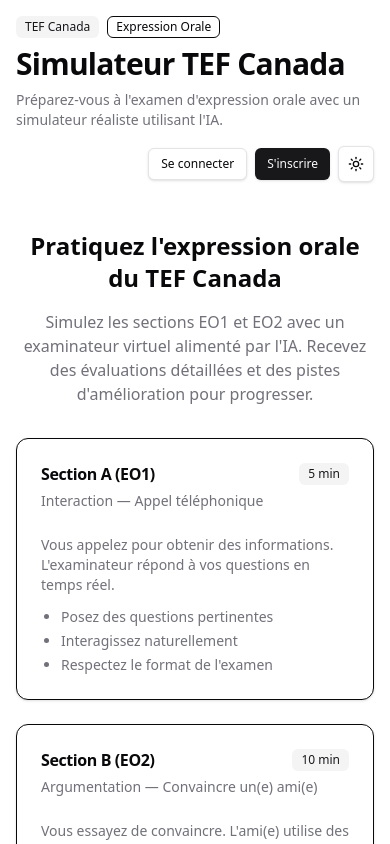
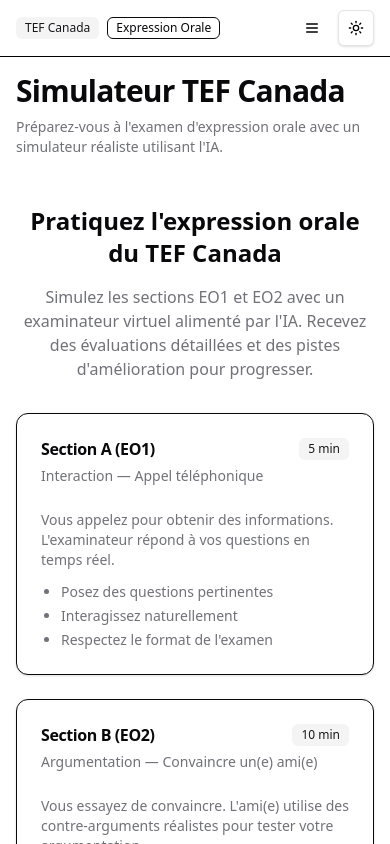
Before and after one commit to JashanpreetSingh-dev/TEF-Examiner, a Next.js app in the folder web/: page / in a window 390 px wide. Shown: the top 844 px of the page. Built offline with nearby package versions, Linux system fonts and the light colour scheme; no server answers.

Commit message:
Add Navbar component and integrate it into the layout; implement mobile menu for better navigation on smaller screens. Refactor page components to streamline UI and remove unused elements, enhancing overall user experience.

```diff
--- a/web/src/app/history/page.tsx
+++ b/web/src/app/history/page.tsx
@@ -1,6 +1,5 @@
 import { auth } from "@clerk/nextjs/server";
 import { redirect } from "next/navigation";
-import { ModeToggle } from "@/components/mode-toggle";
 import { Button } from "@/components/ui/button";
 import Link from "next/link";
 import { HistoryList } from "@/components/history/HistoryList";
@@ -35,14 +34,7 @@
 
   return (
     <main className="mx-auto min-h-dvh max-w-4xl p-3 sm:p-6">
-      <header className="flex items-start justify-between gap-4">
-        <Button asChild variant="outline">
-          <Link href="/">Retour</Link>
-        </Button>
-        <ModeToggle />
-      </header>
-
-      <div className="mt-5 space-y-4">
+      <div className="space-y-4">
         <div className="flex flex-col gap-3 sm:flex-row sm:items-center sm:justify-between">
           <h1 className="text-lg font-semibold tracking-tight sm:text-xl">Historique des simulations</h1>
           <div className="flex flex-col gap-2 sm:flex-row sm:items-center">
--- a/web/src/app/layout.tsx
+++ b/web/src/app/layout.tsx
@@ -3,6 +3,7 @@
 import "./globals.css";
 import { ThemeProvider } from "@/components/theme-provider";
 import { ClerkThemeProvider } from "@/components/auth/ClerkThemeProvider";
+import { Navbar } from "@/components/navbar/Navbar";
 
 const geistSans = Geist({
   variable: "--font-geist-sans",
@@ -28,7 +29,10 @@
     <html lang="en" suppressHydrationWarning>
       <body className={`${geistSans.variable} ${geistMono.variable} min-h-dvh overflow-x-hidden antialiased`}>
         <ThemeProvider>
-          <ClerkThemeProvider>{children}</ClerkThemeProvider>
+          <ClerkThemeProvider>
+            <Navbar />
+            {children}
+          </ClerkThemeProvider>
         </ThemeProvider>
       </body>
     </html>
--- a/web/src/app/page.tsx
+++ b/web/src/app/page.tsx
@@ -1,12 +1,8 @@
 import Link from "next/link";
-import { ModeToggle } from "@/components/mode-toggle";
 import { Badge } from "@/components/ui/badge";
 import { Button } from "@/components/ui/button";
 import { Card, CardContent, CardDescription, CardHeader, CardTitle } from "@/components/ui/card";
 import { Tabs, TabsContent, TabsList, TabsTrigger } from "@/components/ui/tabs";
-import { SignInButton } from "@/components/auth/SignInButton";
-import { SignUpButton } from "@/components/auth/SignUpButton";
-import { UserButton } from "@/components/auth/UserButton";
 import { auth } from "@clerk/nextjs/server";
 
 export default async function Home() {
@@ -17,22 +13,11 @@
     return (
       <main className="min-h-screen bg-background text-foreground">
         <div className="mx-auto max-w-4xl p-4 sm:p-6">
-          <header className="flex flex-col items-start justify-between gap-4 sm:flex-row">
-            <div className="space-y-2">
-              <div className="flex items-center gap-2">
-                <Badge variant="secondary">TEF Canada</Badge>
-                <Badge variant="outline">Expression Orale</Badge>
-              </div>
+          <header className="space-y-2">
             <h1 className="text-3xl font-semibold tracking-tight">Simulateur TEF Canada</h1>
             <p className="text-sm text-muted-foreground">
               Préparez-vous à l&apos;examen d&apos;expression orale avec un simulateur réaliste utilisant l&apos;IA.
             </p>
-            </div>
-            <div className="flex items-center gap-2 self-end sm:self-auto">
-              <SignInButton />
-              <SignUpButton />
-              <ModeToggle />
-            </div>
           </header>
 
           <div className="mt-12 space-y-8">
@@ -103,12 +88,8 @@
 
             <div className="text-center space-y-4 pt-4">
               <p className="text-lg font-medium">Prêt à commencer ?</p>
-              <div className="flex items-center justify-center gap-3">
-                <SignUpButton />
-                <SignInButton />
-              </div>
               <p className="text-sm text-muted-foreground">
-                Créez un compte gratuit pour accéder au simulateur et sauvegarder vos résultats.
+                Utilisez les boutons de connexion dans la barre de navigation pour créer un compte gratuit et accéder au simulateur.
               </p>
             </div>
           </div>
@@ -121,24 +102,11 @@
   return (
     <main className="min-h-screen bg-background text-foreground">
       <div className="mx-auto max-w-4xl p-4 sm:p-6">
-        <header className="flex flex-col items-start justify-between gap-4 sm:flex-row">
-          <div className="space-y-2">
-            <div className="flex items-center gap-2">
-              <Badge variant="secondary">TEF Canada</Badge>
-              <Badge variant="outline">Expression Orale</Badge>
-            </div>
+        <header className="space-y-2">
           <h1 className="text-3xl font-semibold tracking-tight">Simulateur (EO1 / EO2)</h1>
           <p className="text-sm text-muted-foreground">
             Choisissez une section puis lancez une simulation. L&apos;examinateur est simulé en voix via l&apos;API Realtime.
           </p>
-          </div>
-          <div className="flex items-center gap-2 self-end sm:self-auto">
-            <Button asChild variant="outline" size="sm">
-              <Link href="/history">Historique</Link>
-            </Button>
-            <UserButton />
-            <ModeToggle />
-          </div>
         </header>
 
         {/* Mobile: tabs. Desktop: 2-column cards. */}
--- a/web/src/app/session/[section]/page.tsx
+++ b/web/src/app/session/[section]/page.tsx
@@ -1,12 +1,9 @@
 import Image from "next/image";
-import Link from "next/link";
 import { notFound, redirect } from "next/navigation";
 import { auth } from "@clerk/nextjs/server";
 
 import { getImageUrl, getRandomScenario, type Section } from "@/lib/kb";
 import { RealtimeExamRunner } from "./realtime-exam-runner";
-import { ModeToggle } from "@/components/mode-toggle";
-import { Button } from "@/components/ui/button";
 import { Card, CardContent } from "@/components/ui/card";
 
 export default async function SessionPage(props: { params: Promise<{ section?: string }> }) {
@@ -32,13 +29,6 @@
   return (
     <main className="mx-auto h-dvh max-w-6xl overflow-hidden p-4 sm:p-6">
       <div className="flex h-full flex-col gap-6">
-        <header className="flex items-start justify-between gap-4">
-          <Button asChild variant="outline">
-            <Link href="/">Retour</Link>
-          </Button>
-          <ModeToggle />
-        </header>
-
         <p className="text-sm text-muted-foreground overflow-hidden [display:-webkit-box] [-webkit-line-clamp:2] [-webkit-box-orient:vertical]">
           {scenario.prompt}
         </p>
--- /dev/null
+++ b/web/src/components/navbar/MobileMenu.tsx
@@ -0,0 +1,71 @@
+"use client";
+
+import { useState } from "react";
+import Link from "next/link";
+import { Menu, X } from "lucide-react";
+import { Button } from "@/components/ui/button";
+import { SignInButton } from "@/components/auth/SignInButton";
+import { SignUpButton } from "@/components/auth/SignUpButton";
+import { UserButton } from "@/components/auth/UserButton";
+
+type MobileMenuProps = {
+  isAuthenticated: boolean;
+};
+
+export function MobileMenu({ isAuthenticated }: MobileMenuProps) {
+  const [isOpen, setIsOpen] = useState(false);
+
+  return (
+    <>
+      <Button
+        variant="ghost"
+        size="icon"
+        className="sm:hidden"
+        onClick={() => setIsOpen(!isOpen)}
+        aria-label="Toggle menu"
+      >
+        {isOpen ? <X className="h-5 w-5" /> : <Menu className="h-5 w-5" />}
+      </Button>
+
+      {isOpen && (
+        <>
+          {/* Backdrop */}
+          <div
+            className="fixed inset-0 z-40 bg-black/50 sm:hidden"
+            onClick={() => setIsOpen(false)}
+          />
+
+          {/* Menu */}
+          <div className="fixed left-0 top-14 z-50 w-full border-b bg-background sm:hidden">
+            <div className="flex flex-col gap-1 p-2">
+              {isAuthenticated ? (
+                <>
+                  <Button asChild variant="ghost" className="justify-start" onClick={() => setIsOpen(false)}>
+                    <Link href="/">Accueil</Link>
+                  </Button>
+                  <Button asChild variant="ghost" className="justify-start" onClick={() => setIsOpen(false)}>
+                    <Link href="/history">Historique</Link>
+                  </Button>
+                  <div className="border-t pt-2 mt-2">
+                    <div className="px-2">
+                      <UserButton />
+                    </div>
+                  </div>
+                </>
+              ) : (
+                <>
+                  <div className="px-2 py-1">
+                    <SignInButton />
+                  </div>
+                  <div className="px-2 py-1">
+                    <SignUpButton />
+                  </div>
+                </>
+              )}
+            </div>
+          </div>
+        </>
+      )}
+    </>
+  );
+}
--- /dev/null
+++ b/web/src/components/navbar/Navbar.tsx
@@ -0,0 +1,56 @@
+import Link from "next/link";
+import { auth } from "@clerk/nextjs/server";
+import { ModeToggle } from "@/components/mode-toggle";
+import { SignInButton } from "@/components/auth/SignInButton";
+import { SignUpButton } from "@/components/auth/SignUpButton";
+import { UserButton } from "@/components/auth/UserButton";
+import { MobileMenu } from "@/components/navbar/MobileMenu";
+import { Button } from "@/components/ui/button";
+import { Badge } from "@/components/ui/badge";
+
+export async function Navbar() {
+  const { userId } = await auth();
+
+  return (
+    <nav className="sticky top-0 z-50 w-full border-b bg-background/95 backdrop-blur supports-[backdrop-filter]:bg-background/60">
+      <div className="mx-auto flex h-14 max-w-7xl items-center justify-between gap-4 px-4 sm:px-6">
+        {/* Logo/Branding */}
+        <Link href="/" className="flex items-center gap-2 hover:opacity-80 transition-opacity">
+          <div className="flex items-center gap-2">
+            <Badge variant="secondary" className="text-xs">TEF Canada</Badge>
+            <Badge variant="outline" className="text-xs">Expression Orale</Badge>
+          </div>
+          <span className="hidden font-semibold sm:inline-block">Simulateur TEF</span>
+        </Link>
+
+        {/* Navigation Links (only for authenticated users, hidden on mobile) */}
+        {userId && (
+          <div className="hidden items-center gap-1 sm:flex">
+            <Button asChild variant="ghost" size="sm">
+              <Link href="/">Accueil</Link>
+            </Button>
+            <Button asChild variant="ghost" size="sm">
+              <Link href="/history">Historique</Link>
+            </Button>
+          </div>
+        )}
+
+        {/* Right side: Mobile menu, Auth buttons or User menu + Theme toggle */}
+        <div className="flex items-center gap-2">
+          <MobileMenu isAuthenticated={!!userId} />
+          {userId ? (
+            <div className="hidden sm:block">
+              <UserButton />
+            </div>
+          ) : (
+            <div className="hidden sm:flex sm:items-center sm:gap-2">
+              <SignInButton />
+              <SignUpButton />
+            </div>
+          )}
+          <ModeToggle />
+        </div>
+      </div>
+    </nav>
+  );
+}
--- a/web/src/components/session/EvaluationPanel.tsx
+++ b/web/src/components/session/EvaluationPanel.tsx
@@ -98,12 +98,14 @@
       </CardHeader>
       <CardContent>
         <Tabs defaultValue="summary">
-          <TabsList className="w-full justify-start">
-            <TabsTrigger value="summary">Résumé</TabsTrigger>
-            <TabsTrigger value="criteria">Critères</TabsTrigger>
-            <TabsTrigger value="sentences">Phrases</TabsTrigger>
-            <TabsTrigger value="model">Réponse modèle</TabsTrigger>
-          </TabsList>
+          <div className="overflow-x-auto">
+            <TabsList className="inline-flex w-full justify-start min-w-max sm:min-w-0 sm:w-full">
+              <TabsTrigger value="summary" className="whitespace-nowrap">Résumé</TabsTrigger>
+              <TabsTrigger value="criteria" className="whitespace-nowrap">Critères</TabsTrigger>
+              <TabsTrigger value="sentences" className="whitespace-nowrap">Phrases</TabsTrigger>
+              <TabsTrigger value="model" className="whitespace-nowrap">Réponse modèle</TabsTrigger>
+            </TabsList>
+          </div>
 
           <TabsContent value="summary" className="space-y-4">
             <div className="grid gap-3 sm:grid-cols-2">
```
Also changed, not shown: web/src/app/session/[section]/results/results-client.tsx (+1 -16 lines). Lines whose indentation alone changed are shown as unchanged.
